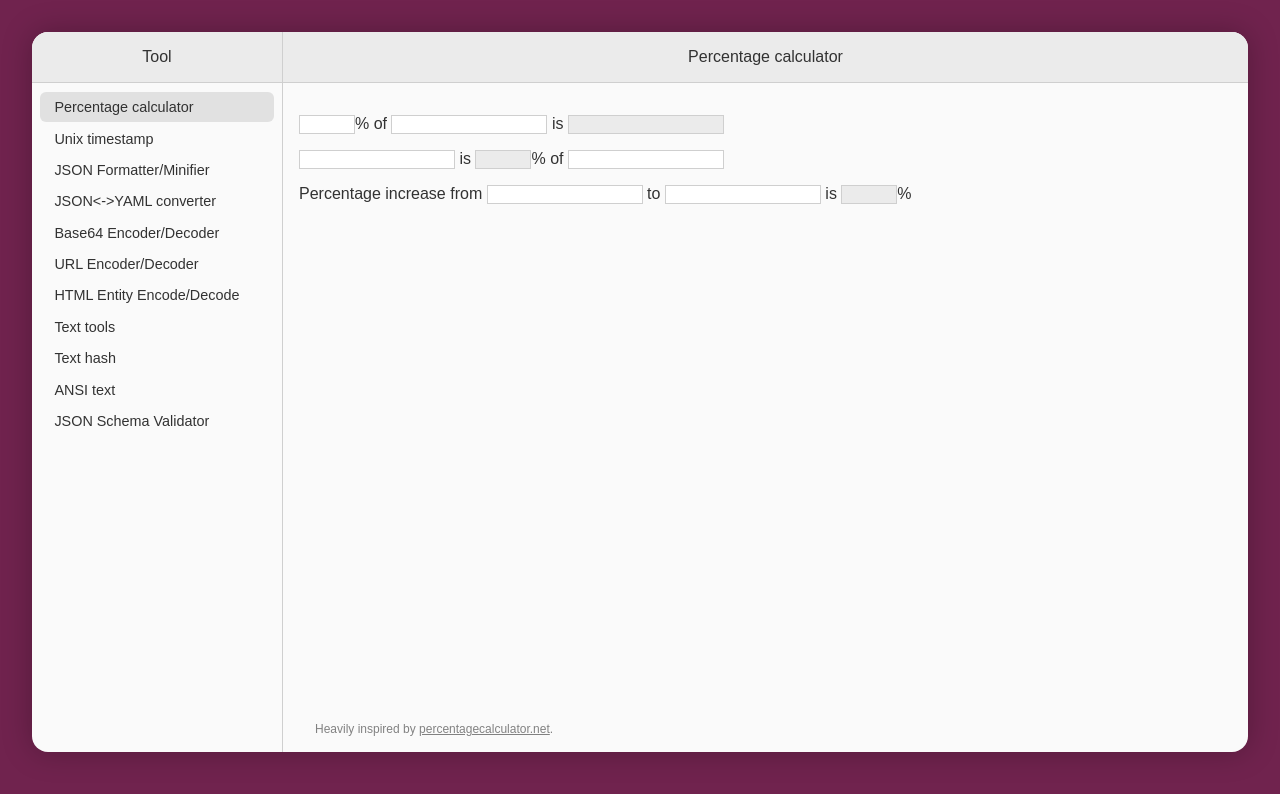
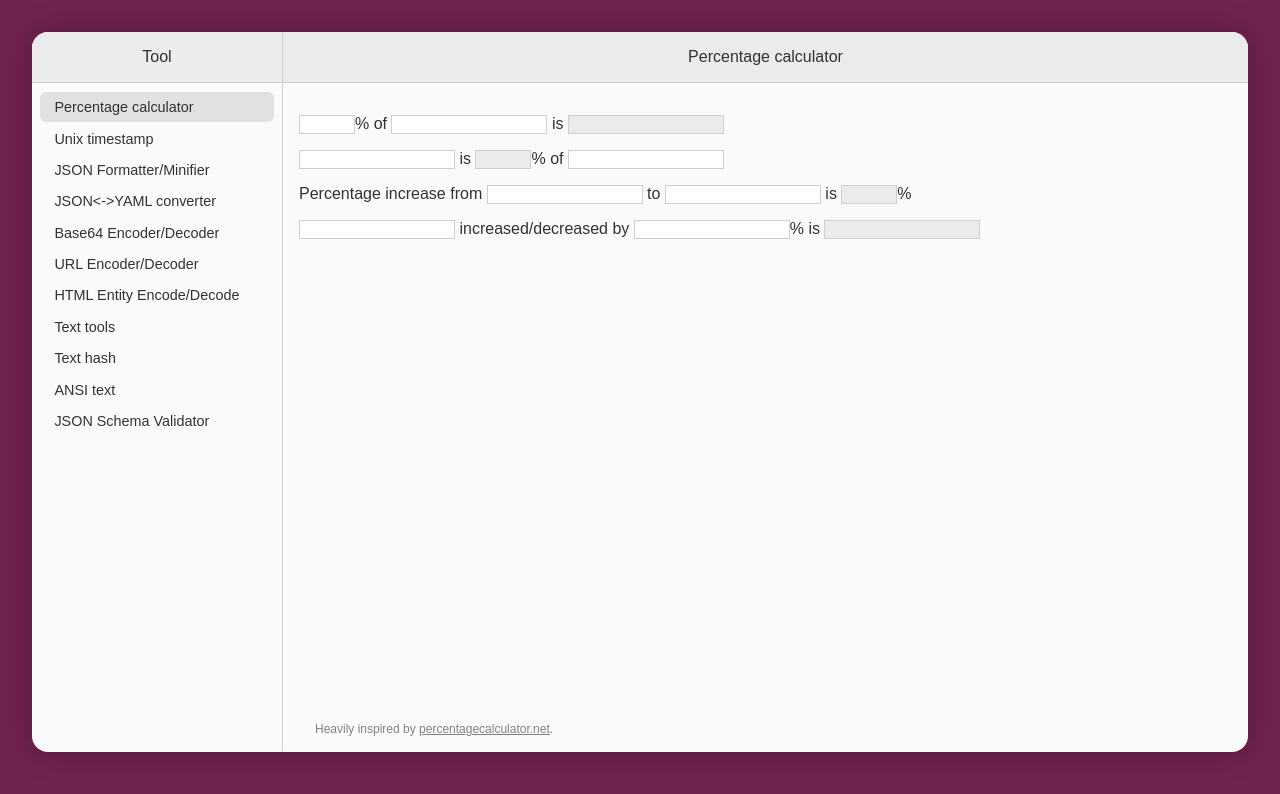
Before and after one commit to eliandoran/toolkit, a SvelteKit app: page /percentage-calculator in a window 1280 px wide. Shown: the top 794 px of the page. Built offline with nearby package versions, Linux system fonts and the light colour scheme.

Commit message:
percentage-calculator: Add percentage increase

```diff
--- a/src/routes/percentage-calculator/+page.svelte
+++ b/src/routes/percentage-calculator/+page.svelte
@@ -2,6 +2,7 @@
 	import OneColumnView from "$lib/components/one-column-view.svelte";
 import Tool from "$lib/components/tool.svelte";
 	import PercentageDifference from "./percentage-difference.svelte";
+	import PercentageIncrease from "./percentage-increase.svelte";
 	import PercentageOfValue from "./percentage-of-value.svelte";
 	import ValueFromPercentage from "./value-from-percentage.svelte";
 </script>
@@ -19,6 +20,10 @@ import Tool from "$lib/components/tool.svelte";
 
         <section>
             <PercentageDifference />
+        </section>
+
+        <section>
+            <PercentageIncrease />
         </section>
     </OneColumnView>
 
--- /dev/null
+++ b/src/routes/percentage-calculator/percentage-increase.svelte
@@ -0,0 +1,17 @@
+<script>
+    let number;
+    let percentage;
+    let result;
+
+    $: {
+        if (number && percentage) {
+            result = number + (number * (percentage / 100));
+        }
+    }
+</script>
+
+<input type="number" bind:value={number} />
+increased/decreased by
+<input type="number" bind:value={percentage} />%
+is
+<input type="number" bind:value={result} disabled />
```
